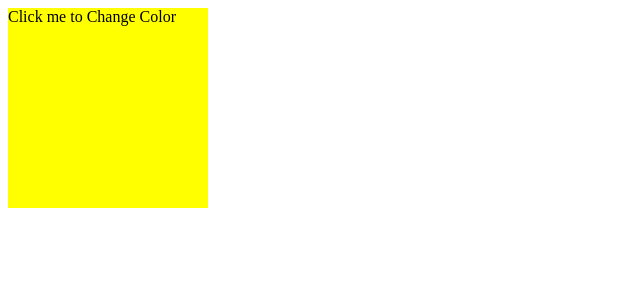
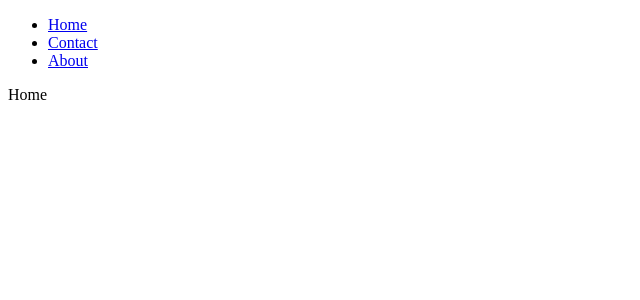
Before and after one commit to deep-coder1/React-JS-30-Project, a React (Create React App) app: page / in a window 1280 px wide. Shown: the top 300 px of the page, without its empty margins (0-640 px from the left). Built offline with nearby package versions, Linux system fonts and the light colour scheme.

Commit message:
Routing (10) || React JS 30+ Project

```diff
--- a/package.json
+++ b/package.json
@@ -8,6 +8,7 @@
     "@testing-library/user-event": "^13.5.0",
     "react": "^18.2.0",
     "react-dom": "^18.2.0",
+    "react-router-dom": "^6.22.3",
     "react-scripts": "5.0.1",
     "web-vitals": "^2.1.4"
   },
--- a/src/App.js
+++ b/src/App.js
@@ -1,5 +1,6 @@
 import React from 'react'
-import Nine from './Nine'
+import Ten from './Ten'
+// import Nine from './Nine'
 // import Eight from './Eight'
 // import Seven from './Seven'
 // import Six from './Six'
@@ -20,7 +21,8 @@ export default function App() {
       {/* <Six /> */}
       {/* <Seven /> */}
       {/* <Eight /> */}
-      <Nine />
+      {/* <Nine /> */}
+      <Ten />
     </div>
   )
 }
--- /dev/null
+++ b/src/Ten.js
@@ -0,0 +1,33 @@
+// Build a basic routing setupwith React Router.
+import React from 'react'
+import { BrowserRouter, Link, Route, Routes } from 'react-router-dom'
+import Home from './forRouter/Home'
+import About from './forRouter/About'
+import Contact from './forRouter/Contact'
+
+export default function Ten() {
+  return (
+    <div>
+        <BrowserRouter>
+        <nav>
+            <ul>
+                <li>
+                    <Link to='/'>Home</Link>
+                </li>
+                <li>
+                    <Link to='/contact'>Contact</Link>
+                </li>
+                <li>
+                    <Link to='/about'>About</Link>
+                </li>
+            </ul>
+        </nav>
+        <Routes>
+            <Route path='/' element={<Home />}></Route>
+            <Route path='/contact' element={<Contact />}></Route>
+            <Route path='/about' element={<About />}></Route>
+        </Routes>
+        </BrowserRouter>
+    </div>
+  )
+}
--- /dev/null
+++ b/src/forRouter/About.jsx
@@ -0,0 +1,7 @@
+import React from 'react'
+
+export default function About() {
+  return (
+    <div>About</div>
+  )
+}
--- /dev/null
+++ b/src/forRouter/Contact.jsx
@@ -0,0 +1,7 @@
+import React from 'react'
+
+export default function Contact() {
+  return (
+    <div>Contact</div>
+  )
+}
--- /dev/null
+++ b/src/forRouter/Home.jsx
@@ -0,0 +1,7 @@
+import React from 'react'
+
+export default function Home() {
+  return (
+    <div>Home</div>
+  )
+}
```
Also changed, not shown: 2 other files (tests, documents, lock files or other folders).
